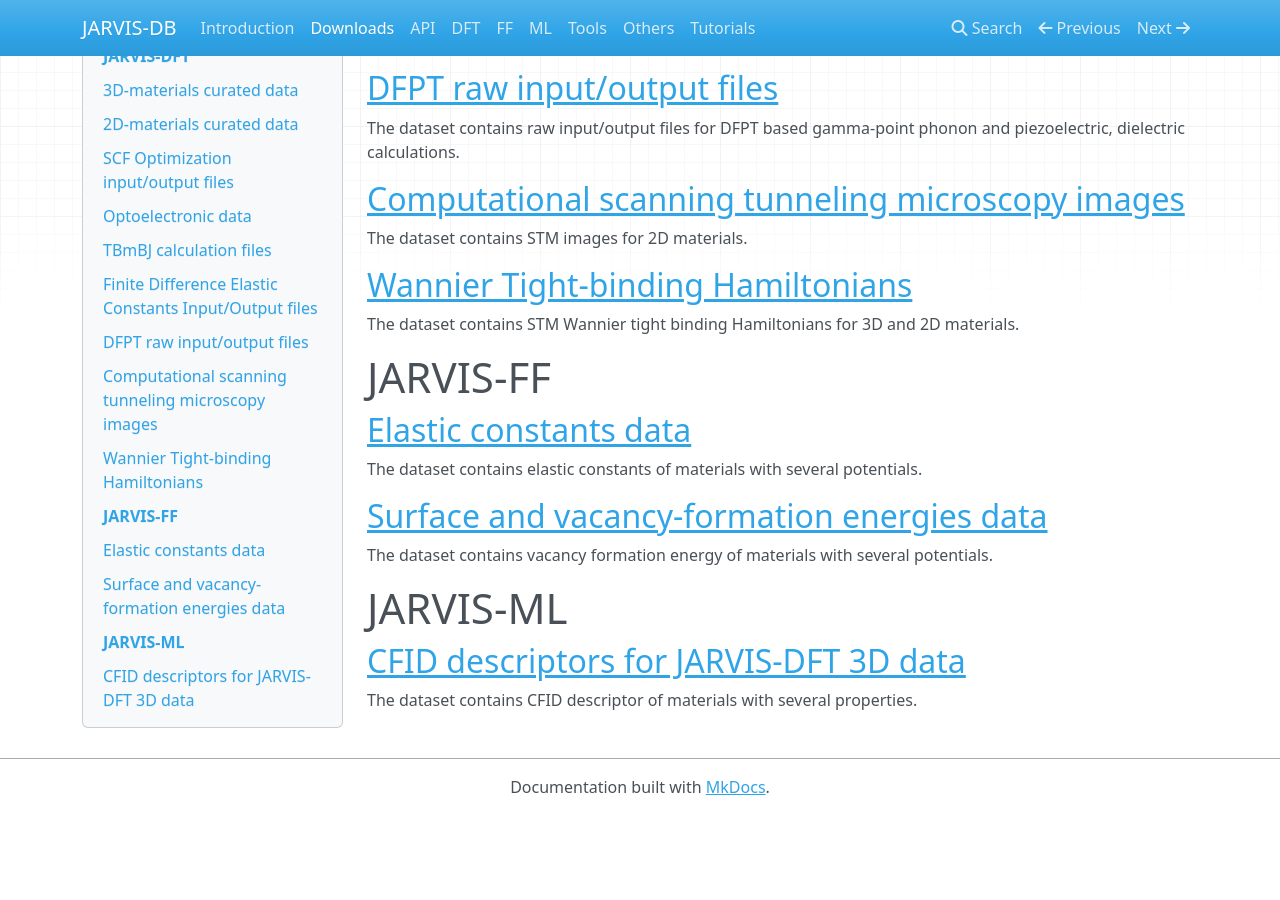
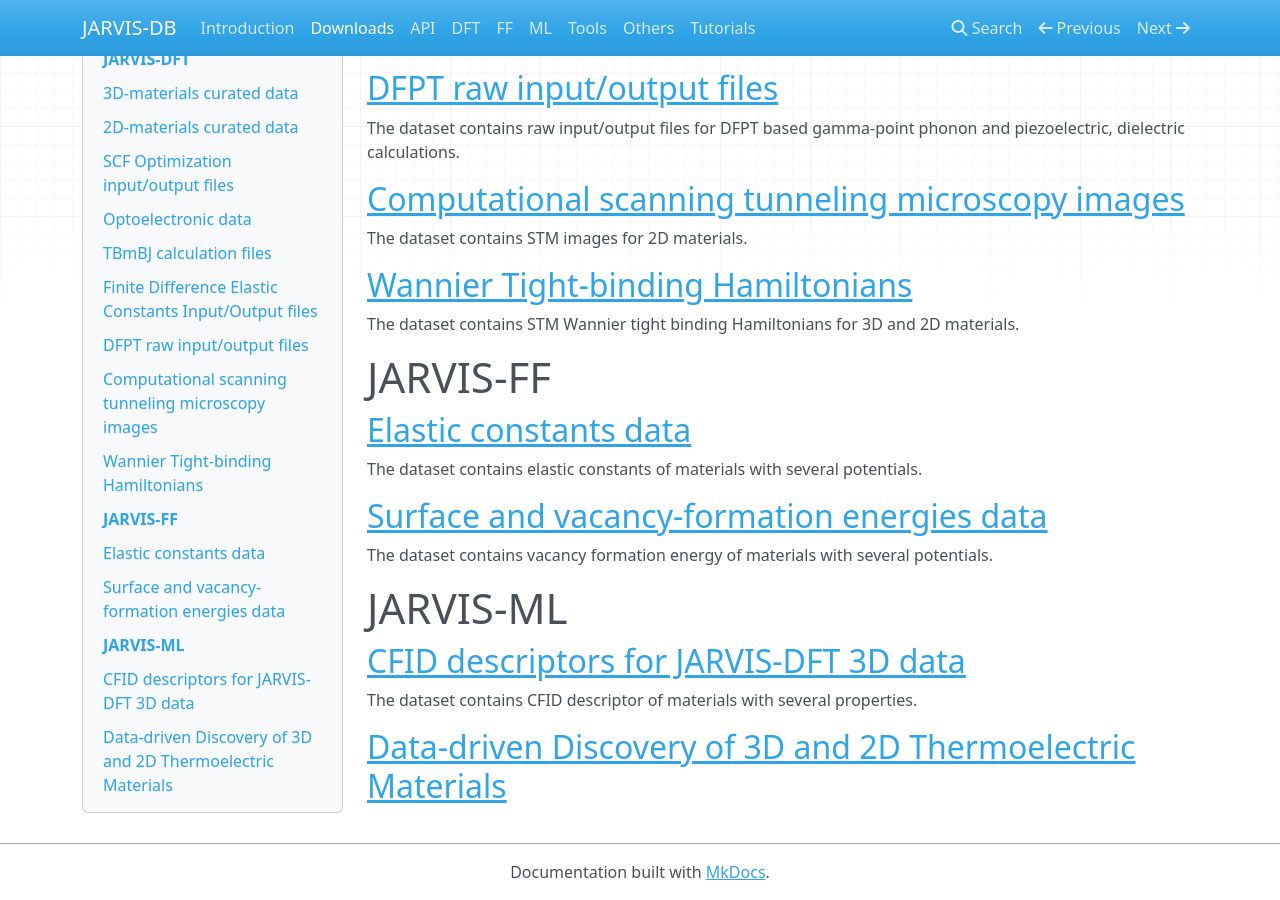
Before and after one commit to JARVIS-Materials-Design/dbdocs, an MkDocs documentation site: the page built from docs/downloads.md, in a window 1280 px wide and 900 px high, scrolled down 714 px. Built offline with MkDocs 1.6.1, drawn with Linux system fonts in a browser that asks for light colours; nearby versions of some CDN libraries; before the commit the page ends 1529 px from its top, so only the background shows below that.

Commit message:
Update downloads.md

```diff
--- a/docs/downloads.md
+++ b/docs/downloads.md
@@ -38,5 +38,7 @@
 
 # JARVIS-ML
 
-## [CFID descriptors for JARVIS-DFT 3D data](https://doi.org/10.6084/m9.figshare.6815699)
+## [CFID descriptors for JARVIS-DFT 3D data](https://doi.org/10.6084/m9.figshare.6870101)
 The dataset contains CFID descriptor of materials with several properties.
+
+## [Data-driven Discovery of 3D and 2D Thermoelectric Materials](https://figshare.com/articles/dataset/Data-driven_Discovery_of_3D_and_2D_Thermoelectric_Materials/12095658)
```
